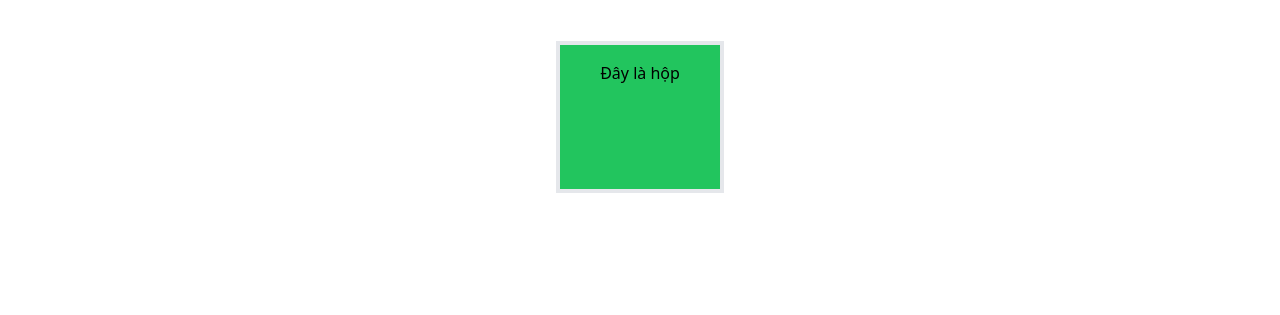
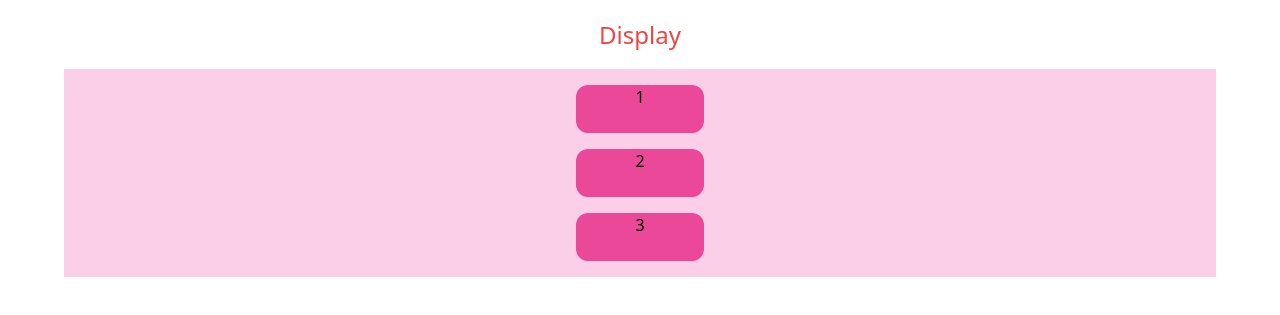
Before and after one commit to tanhoangmy/01_TailwindCSS, a website: page src/index.html in a window 1280 px wide. Shown: the part 67-382 px from the top of the page. Drawn offline with Linux system fonts and the light colour scheme.

Commit message:
display block

```diff
--- a/src/index.html
+++ b/src/index.html
@@ -16,9 +16,14 @@
             p-2 mb-1
         ">Khóa học về Tailwind CSS</h1>
     <br>
-    <div class="box-content h-28 w-32 p-4 border-4 bg-green-500 m-4">
-      Đây là hộp
+    <h4 class="text-red-500 text-2xl font-medium leading-5">Display</h4>
+    <br />
+    <div class="bg-pink-200 p-4 mx-16 space-y-4">
+      <span class="block h-12 w-32 rounded-xl bg-pink-500">1</span>
+      <span class="block h-12 w-32 rounded-xl bg-pink-500">2</span>
+      <span class="block h-12 w-32 rounded-xl bg-pink-500">3</span>
     </div>
+
   </center>
 
 </body>
```
Also changed, not shown: dist/output.css.
